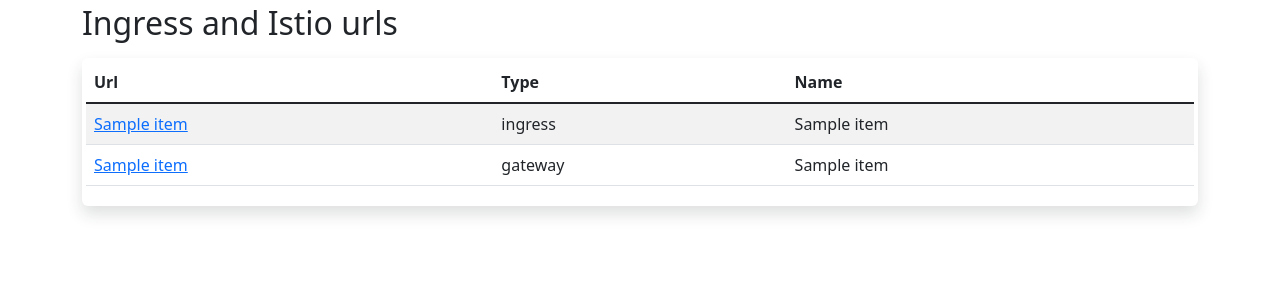
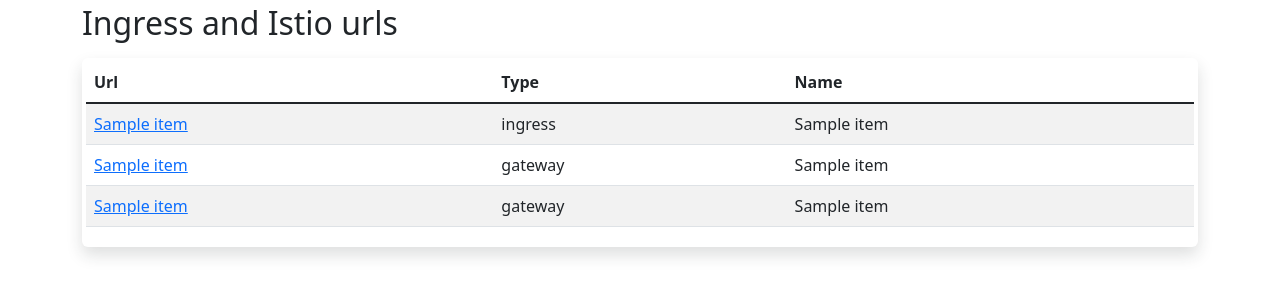
Before and after one commit to kkirara/KubeLinks, a Flask app: template kubelinks_app/home/templates/home.html in a window 1280 px wide. Shown: the part 56-356 px from the top of the page. Run offline with Flask 2, Linux system fonts and the light colour scheme; the template is opened without the code that fills it: most values are stand-ins (such as "Sample title", 1, 10 or a date in 2020); some libraries are stand-ins or nearby versions.

Commit message:
add templates

```diff
--- /dev/null
+++ b/extraUrls/extraUrls.yaml
@@ -0,0 +1,4 @@
+- name: mycustomurl1
+  url: https://test.io
+- name: mycustomurl2
+  url: https://google.com
--- a/kubelinks_app/home/templates/home.html
+++ b/kubelinks_app/home/templates/home.html
@@ -40,6 +40,18 @@
                     <td>{{ item.metadata_name }}</td>
                 </tr>
                 {% endfor %}
+
+                {% for item in extraurls %}
+                <tr>
+                    {% if item.link %}
+                    <td><a href="{{ item.link }}" target="_blank">{{ item.host_name }}</a></td>
+                    {% else %}
+                    <td>{{ item.host_name }}</td>
+                    {% endif %}
+                    <td>gateway</td>
+                    <td>{{ item.metadata_name }}</td>
+                </tr>
+                {% endfor %}
             </tbody>
         </table>
     </div>
```
Also changed, not shown: kubelinks_app/home/routes.py (+6 -4 lines), kubelinks_app/home/extra_list.py (added).
